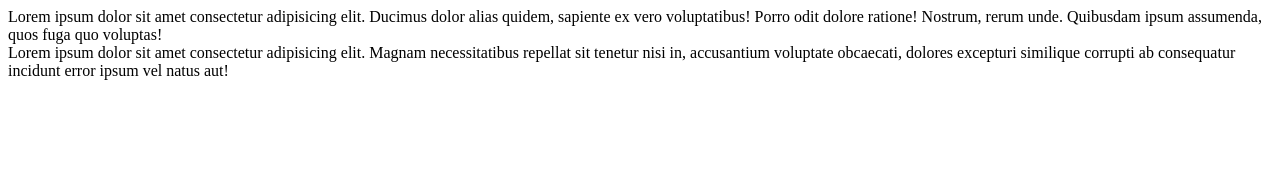
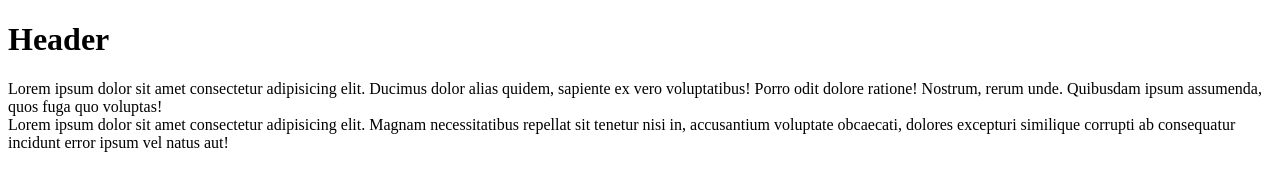
Before and after one commit to ASgou/row, a plain HTML site: page index.html in a window 1280 px wide. Drawn offline with Linux system fonts and the light colour scheme.

Commit message:
Update index.html

```diff
--- a/index.html
+++ b/index.html
@@ -8,9 +8,16 @@
 </head>
 <body>
     <div class="container-fluid">
+
+       <div class="col-md-12">
+        <h1>Header</h1>
+       </div>
+
        <div class="row-mb-9"></div>
-        <div class="col-md-8">Lorem ipsum dolor sit amet consectetur adipisicing elit. Ducimus dolor alias quidem, sapiente ex vero voluptatibus! Porro odit dolore ratione! Nostrum, rerum unde. Quibusdam ipsum assumenda, quos fuga quo voluptas!
+
+       <div class="col-md-6">Lorem ipsum dolor sit amet consectetur adipisicing elit. Ducimus dolor alias quidem, sapiente ex vero voluptatibus! Porro odit dolore ratione! Nostrum, rerum unde. Quibusdam ipsum assumenda, quos fuga quo voluptas!
         </div>
+
         <div class="col-md-8">Lorem ipsum dolor sit amet consectetur adipisicing elit. Magnam necessitatibus repellat sit tenetur nisi in, accusantium voluptate obcaecati, dolores excepturi similique corrupti ab consequatur incidunt error ipsum vel natus aut!
         </div>
 </body>
```
